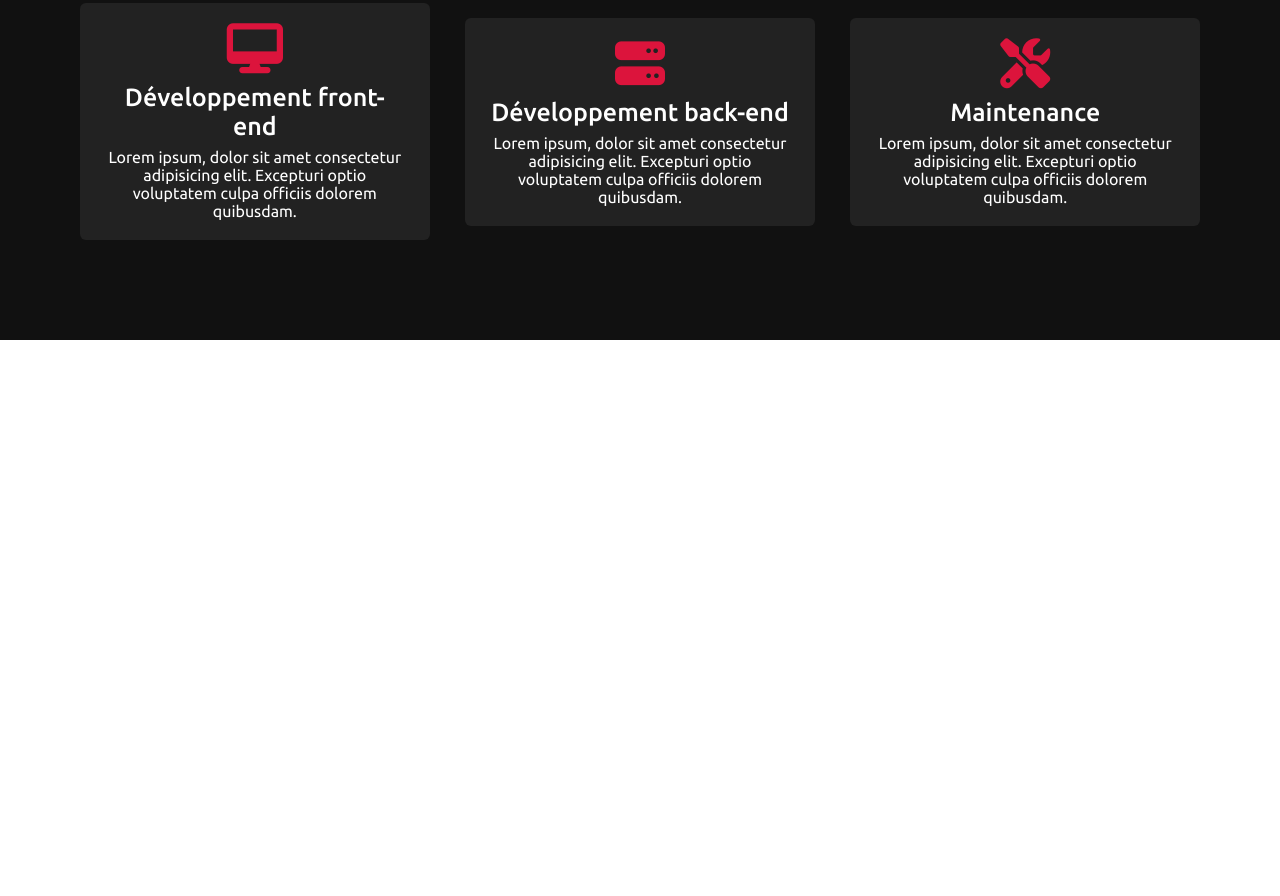
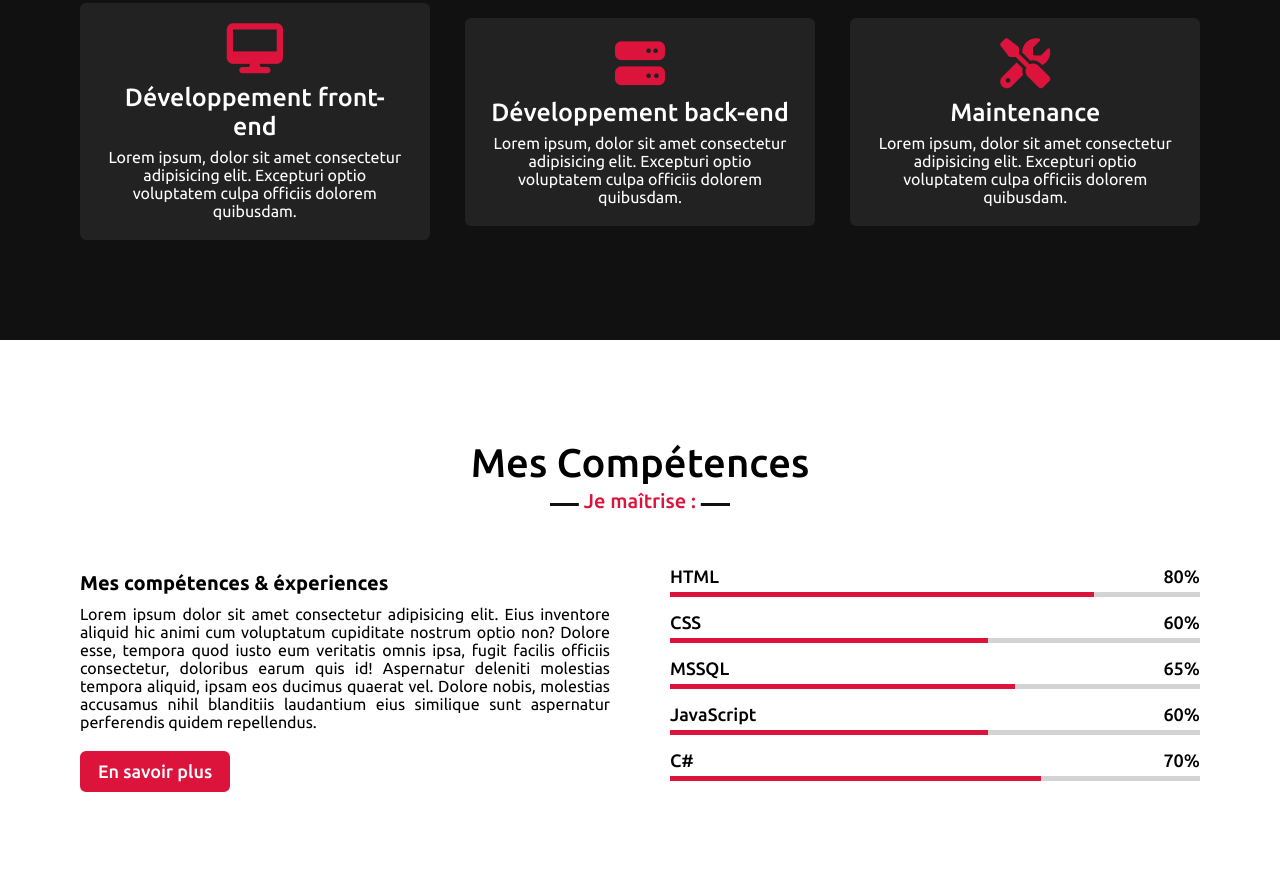
Before and after one commit to ibnLotfi/monPortfolio, a plain HTML site: page index.html in a window 1280 px wide. Shown: the part 1752-2648 px from the top of the page. Before the commit the page ends 2092 px from the top, so only its background shows below. Drawn offline with nearby package versions, Linux system fonts and the light colour scheme.

Commit message:
end of skills  section

```diff
--- a/index.html
+++ b/index.html
@@ -93,6 +93,55 @@
 
     <!-- skill section start -->
 
+    <section class="skills" id="skills">
+        <div class="max-width">
+        <h2 class="title">Mes Compétences</h2>
+            <div class="skills-content">
+                <div class="column left">
+                    <div class="text">Mes compétences & éxperiences</div>
+                    <p>Lorem ipsum dolor sit amet consectetur adipisicing elit. Eius inventore aliquid hic animi cum voluptatum cupiditate nostrum optio non? Dolore esse, tempora quod iusto eum veritatis omnis ipsa, fugit facilis officiis consectetur, doloribus earum quis id! Aspernatur deleniti molestias tempora aliquid, ipsam eos ducimus quaerat vel. Dolore nobis, molestias accusamus nihil blanditiis laudantium eius similique sunt aspernatur perferendis quidem repellendus.</p>
+                    <a href="#">En savoir plus</a>
+                </div>
+                <div class="column right">
+                    <div class="bars">
+                        <div class="info">
+                            <span>HTML</span>
+                            <span>80%</span>
+                        </div>
+                        <div class="line html"></div>
+                    </div>
+                    <div class="bars">
+                        <div class="info">
+                            <span>CSS</span>
+                            <span>60%</span>
+                        </div>
+                        <div class="line css"></div>
+                    </div>
+                    <div class="bars">
+                        <div class="info">
+                            <span>MSSQL</span>
+                            <span>65%</span>
+                        </div>
+                        <div class="line mssql"></div>
+                    </div>
+                    <div class="bars">
+                        <div class="info">
+                            <span>JavaScript</span>
+                            <span>60%</span>
+                        </div>
+                        <div class="line js"></div>
+                    </div>
+                    <div class="bars">
+                        <div class="info">
+                            <span>C#</span>
+                            <span>70%</span>
+                        </div>
+                        <div class="line csharp"></div>
+                    </div>
+                </div>
+            </div>
+        </div>
+    </section>
 
 
 
--- a/style.css
+++ b/style.css
@@ -135,6 +135,16 @@ section{
     padding: 100px 0;
 }
 
+.about, .services, .skills {
+    font-family: 'Ubuntu', 'sans-serif';
+}
+
+.about .about-content, .services .serv-content, .skills .skills-content {
+    display: flex;
+    flex-wrap: wrap;
+    align-items: center;
+    justify-content: space-between;
+}
 
 section .title {
     position: relative;
@@ -168,25 +178,18 @@ section .title::after{
     transform: translateX(-50%);
 }
 
+
+
 /* about section styling */
 section{
     padding: 100px 0;
-}
-
-.about, .services{
-    font-family: 'Ubuntu', 'sans-serif';
 }
 
 .about .title::after{
     content: "Qui suis-je ?";
 }
 
-.about .about-content, .services .serv-content {
-    display: flex;
-    flex-wrap: wrap;
-    align-items: center;
-    justify-content: space-between;
-}
+
 
 .about .about-content .left{
     width: 45%;
@@ -288,6 +291,100 @@ section{
     font-size: 25px;
     font-weight: 500;
     margin: 10px 0 7px 0;
+}
+
+
+
+/* skills section styling */
+
+.skills .title::after{
+    content: "Je maîtrise :";
+}
+
+.skills .skills-content .column{
+    width: calc(50% - 30px);
+}
+
+.skills .skills-content .left .text{
+    font-size: 20px;
+    font-weight: 600;
+    margin-bottom: 10px;
+}
+
+.skills .skills-content .left p{
+    text-align: justify;
+}
+
+.skills .skills-content .left a{
+    text-align: justify;
+    display: inline-block;
+    background: crimson;
+    color: #fff;
+    font-size: 18px;
+    font-weight:500;
+    padding: 8px 16px;
+    margin-top: 20px;
+    border-radius: 6px;
+    border: 2px solid crimson;
+    transition: all 0.3s ease;
+}
+
+.skills .skills-content .left a:hover{
+    color: crimson;
+    background: none;
+}
+
+
+.skills .skills-content .right .bars {
+    margin-bottom: 15px;
+}
+
+.skills .skills-content .right .info {
+    display: flex;
+    margin-bottom: 5px;
+    align-items: center;
+    justify-content: space-between;
+}
+
+.skills .skills-content .right span{
+    font-weight: 500;
+    font-size: 18px;
+}
+
+.skills .skills-content .right .line{
+    height: 5px;
+    width: 100%;
+    background: lightgrey;
+    position: relative;
+}
+
+.skills .skills-content .right .line::before {
+    content: "";
+    position: absolute;
+    height: 100%;
+    width: 80%;
+    left: 0;
+    top: 0;
+    background: crimson;
+}
+
+.skills .skills-content .right .html::before {
+    width: 80%;
+}
+
+.skills .skills-content .right .css::before {
+    width: 60%;
+}
+.skills .skills-content .right .mssql::before {
+    width: 65%;
+}
+
+.skills .skills-content .right .js::before {
+    width: 60%;
+}
+
+.skills .skills-content .right .csharp::before {
+    width: 70%;
 }
 
 
@@ -431,6 +528,10 @@ section{
         width: calc(50% - 10px);
         margin-bottom: 20px;
     }
+    .skills .skills-content .column{
+        width: 100%;
+        margin-bottom: 35px;
+    }
 
 }
 
@@ -447,7 +548,8 @@ section{
     .home .home-content a {
         font-size: 20px;
     }
-    .services .serv-content .card{
+    .services .serv-content .card,
+    .skills .skills-content .column{
         width: 100%;
     }
 
```
